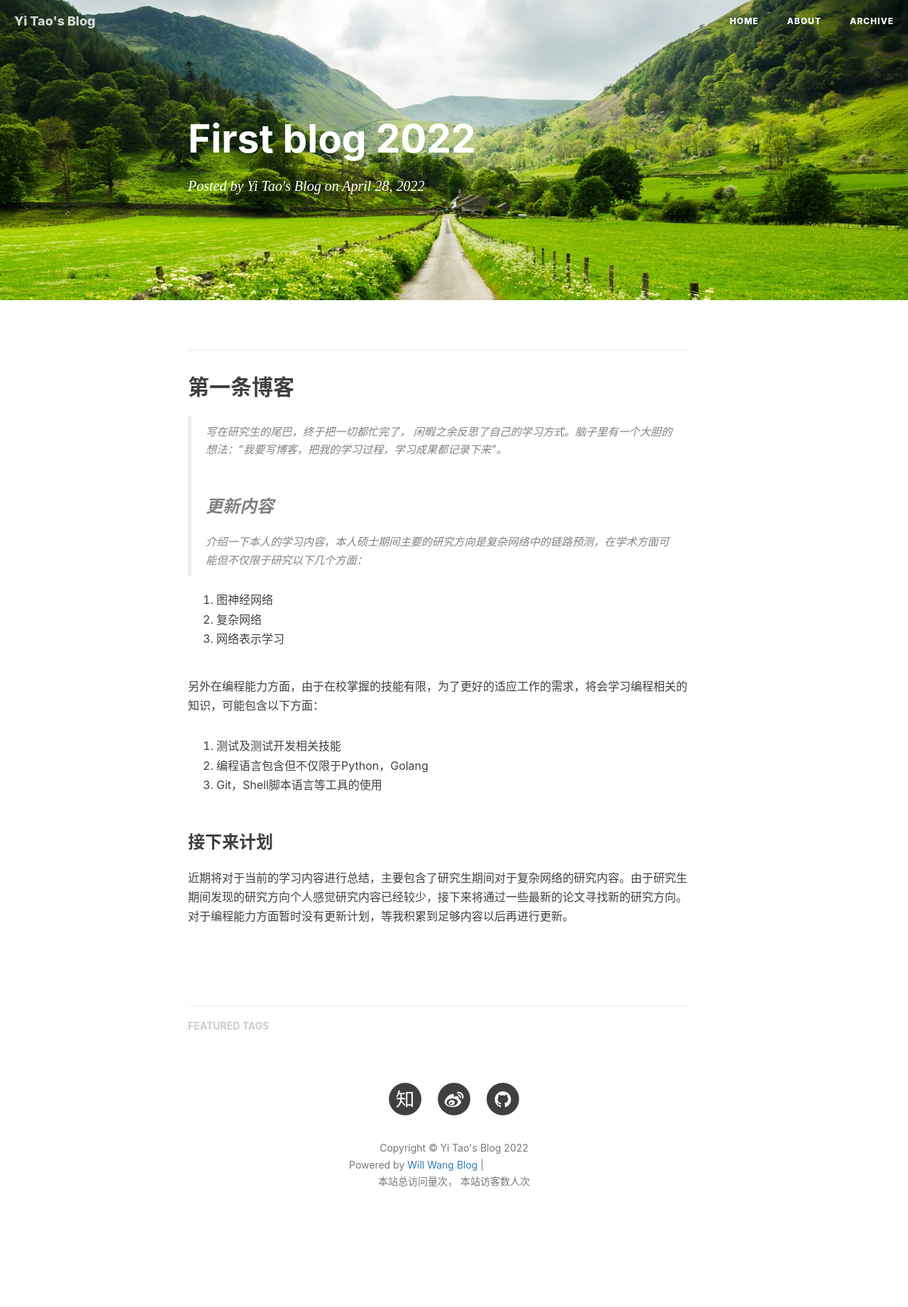
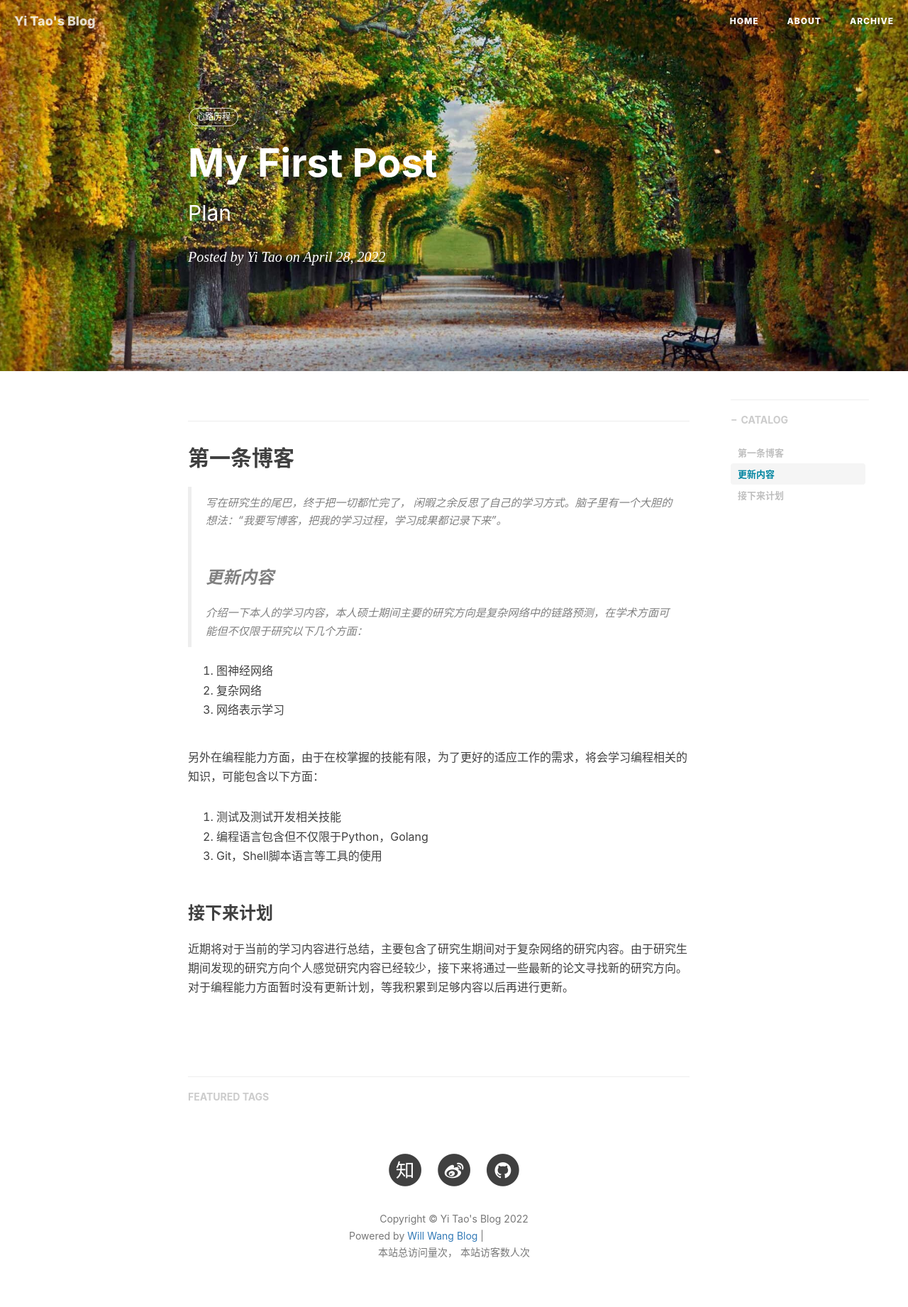
Before and after one commit to Yiiiii-tao/Yiiiii-tao.github.io, a Jekyll site: the page built from _posts/2022-04-28-FirstBlog-2022.md, in a window 1280 px wide. Shown: the whole page at 71% size. Built offline with Jekyll 4.4.1, drawn with Linux system fonts in a browser that asks for light colours; nearby versions of some CDN libraries; our own code applies the rules of GitHub Pages for plain Markdown files; comment, search, counter and statistics services are not loaded; before the commit the page ends 1742 px from its top, so only the background shows below that; grey boxes are pictures that could not be loaded.

Commit message:
修改FirstBlog

```diff
--- a/_posts/2022-04-28-First Blog-2022.md
+++ b/_posts/2022-04-28-FirstBlog-2022.md
@@ -1,3 +1,14 @@
+---
+    layout:     post   				    # 使用的布局（不需要改）
+    title:      My First Post 			# 标题
+    subtitle:   Plan # 副标题
+    date:       2022-04-28 				# 时间
+    author:    Yi Tao 				# 作者
+    header-img: img/post-bg-article.jpg 	# 这篇文章标题背景图片
+    catalog: true 						# 是否归档
+    tags:								# 标签
+        - 心路历程
+---
 ## 第一条博客
 
 >    写在研究生的尾巴，终于把一切都忙完了， 闲暇之余反思了自己的学习方式。脑子里有一个大胆的想法：“我要写博客，把我的学习过程，学习成果都记录下来”。
```
